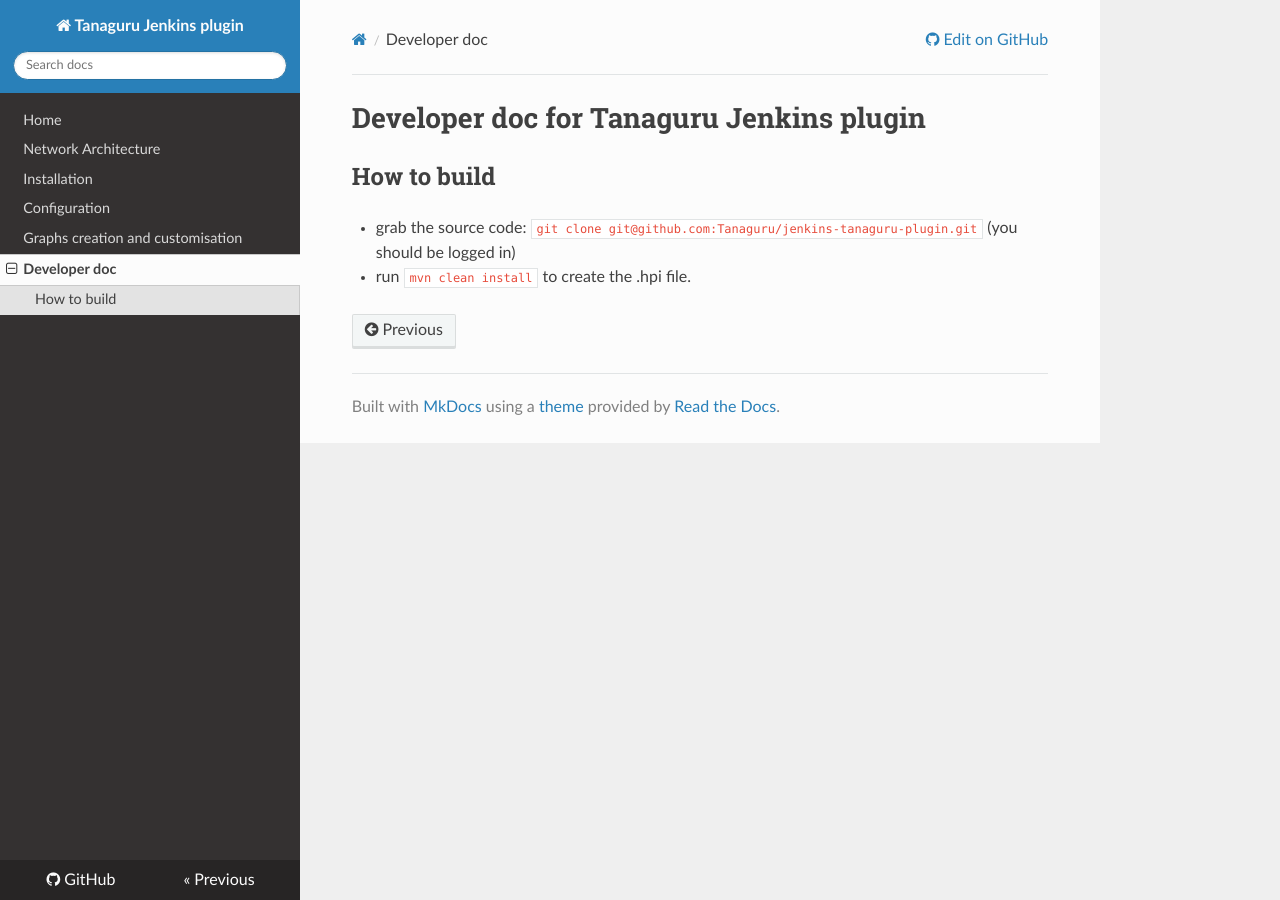
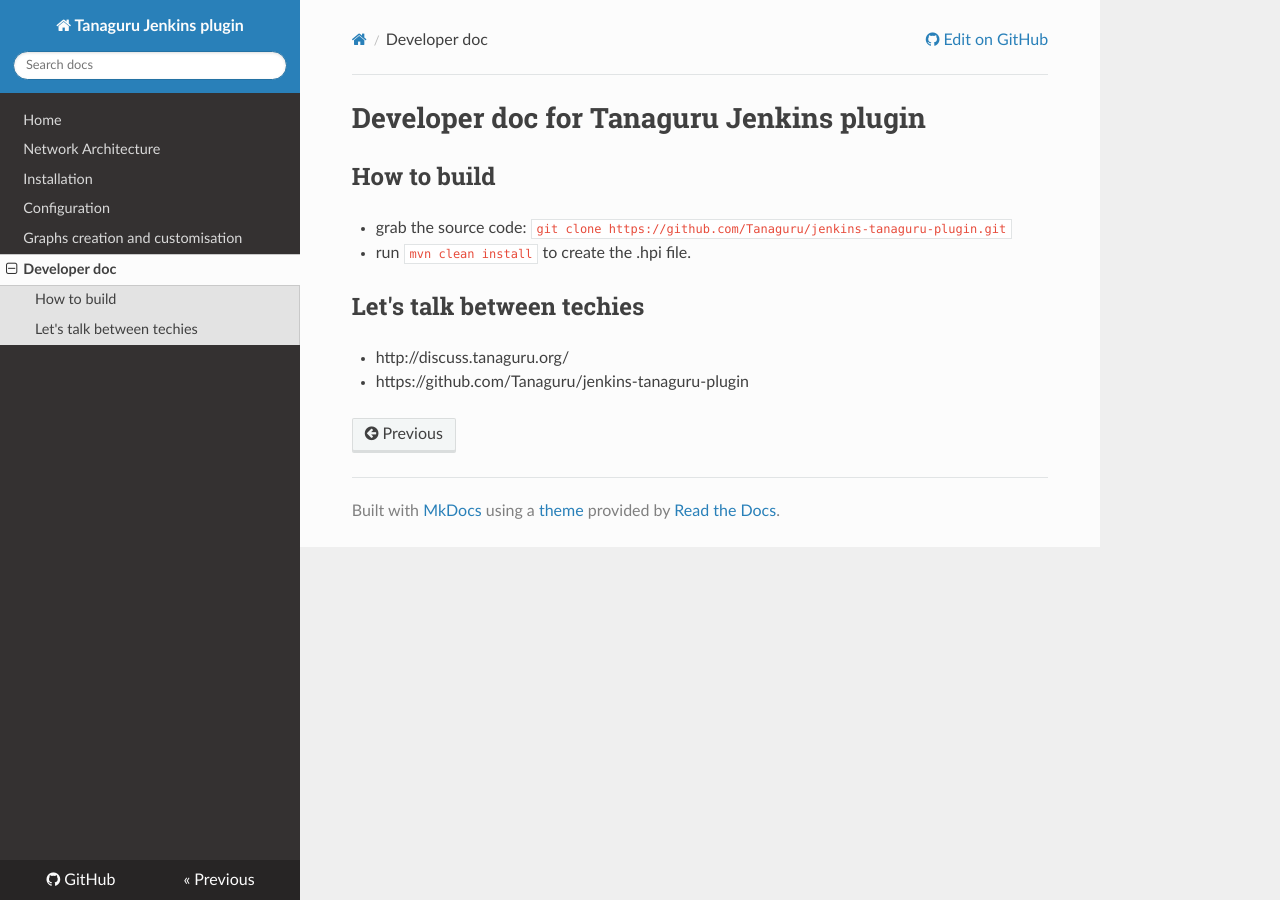
Before and after one commit to Asqatasun/Asqatasun-Jenkins-Plugin, an MkDocs documentation site: the page built from docs/developer-doc.md, in a window 1280 px wide. Built offline with MkDocs 1.6.1, drawn with Linux system fonts in a browser that asks for light colours; nearby versions of some CDN libraries; old or Windows-style settings are respelled for this version of MkDocs.

Commit message:
dev doc ok

```diff
--- a/docs/developer-doc.md
+++ b/docs/developer-doc.md
@@ -2,5 +2,10 @@
 
 ## How to build
 
-* grab the source code: `git clone git@github.com:Tanaguru/jenkins-tanaguru-plugin.git` (you should be logged in)
+* grab the source code: `git clone https://github.com/Tanaguru/jenkins-tanaguru-plugin.git`
 * run `mvn clean install` to create the .hpi file.
+
+## Let's talk between techies
+
+* http://discuss.tanaguru.org/
+* https://github.com/Tanaguru/jenkins-tanaguru-plugin
```
